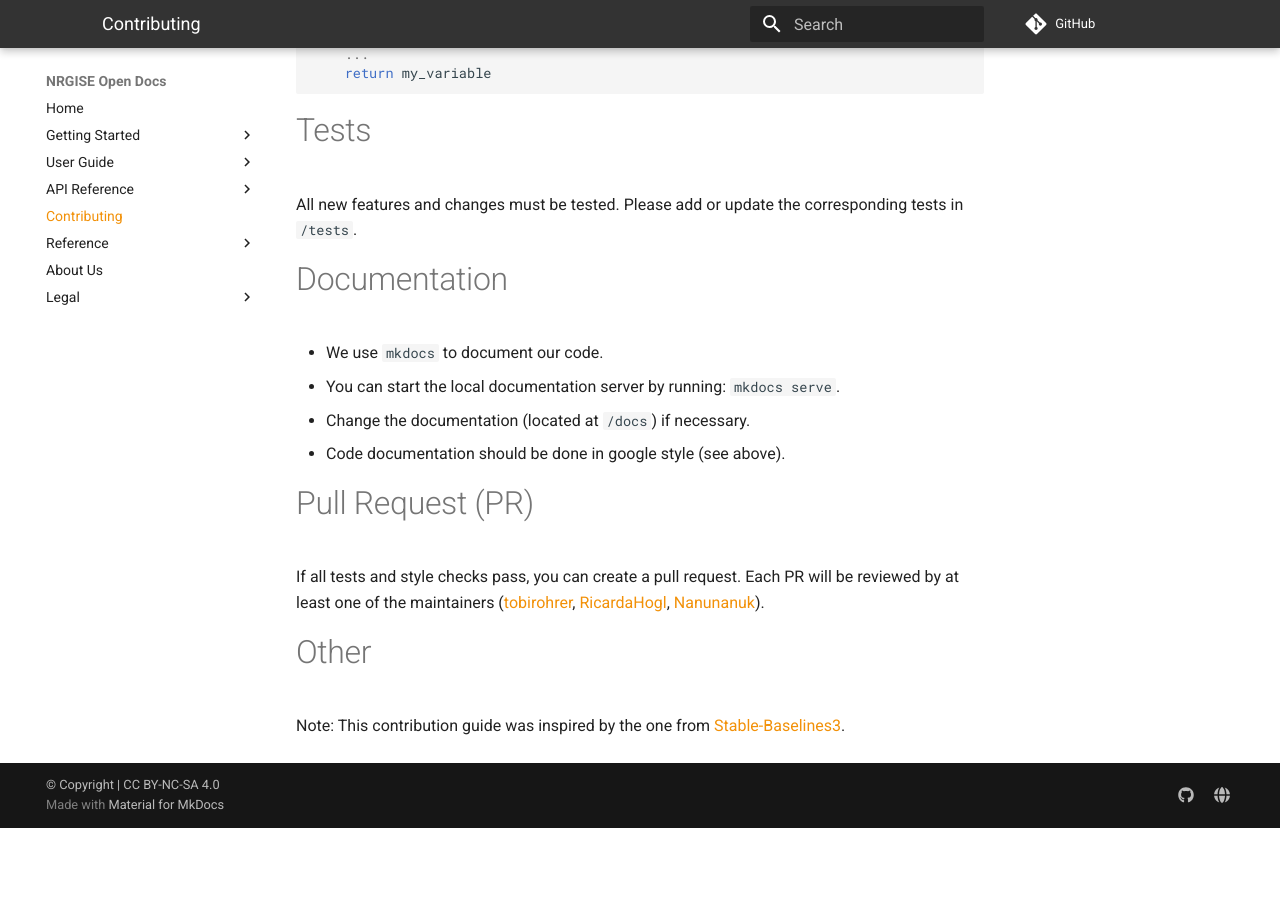
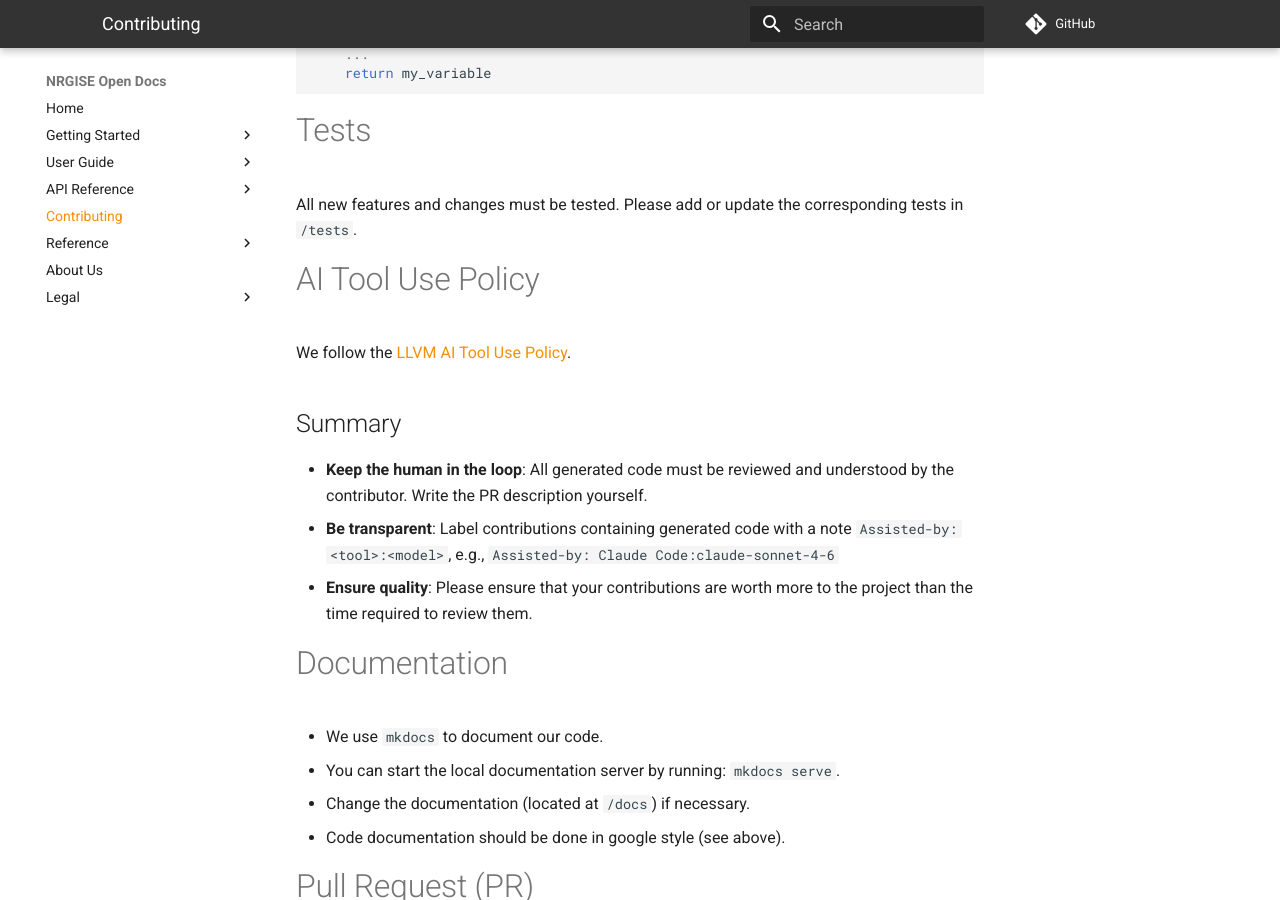
Before and after one commit to nrgise-open/nrgise-open, an MkDocs documentation site: the page built from docs/contributing/contributing.md, in a window 1280 px wide and 900 px high, scrolled down 2221 px. Built offline with MkDocs 1.6.1 and Material for MkDocs 9.7.7, drawn with Linux system fonts in a browser that asks for light colours; comment, search, counter and statistics services are not loaded; before the commit the page ends 3049 px from its top, so only the background shows below that.

Commit message:
Created guidance for AI usage when contributing (#14)
* Created guidance for AI usage when contributing and AGENTS.md with instructions for the agent to label generated code accordingly

```diff
--- a/docs/contributing/contributing.md
+++ b/docs/contributing/contributing.md
@@ -94,6 +94,16 @@ def my_function(arg1: type1, arg2: type2) -> returntype:
 
 All new features and changes must be tested. Please add or update the corresponding tests in `/tests`.
 
+# AI Tool Use Policy
+
+We follow the [LLVM AI Tool Use Policy](https://llvm.org/docs/AIToolPolicy.html).
+
+## Summary
+
+- **Keep the human in the loop**: All generated code must be reviewed and understood by the contributor. Write the PR description yourself.
+- **Be transparent**: Label contributions containing generated code with a note `Assisted-by: <tool>:<model>`, e.g., `Assisted-by: Claude Code:claude-sonnet-4-6`
+- **Ensure quality**: Please ensure that your contributions are worth more to the project than the time required to review them.
+
 # Documentation
 
 - We use `mkdocs` to document our code.
--- a/pyproject.toml
+++ b/pyproject.toml
@@ -4,7 +4,7 @@ build-backend = "setuptools.build_meta"
 
 [project]
 name = "nrgise"
-version = "1.0.1"
+version = "1.0.2"
 description = "The Python framework for simulating battery-powered microgrids over time"
 readme = "README.md"
 requires-python = ">=3.9"
```
Also changed, not shown: AGENTS.md (added, +41 -0 lines).
